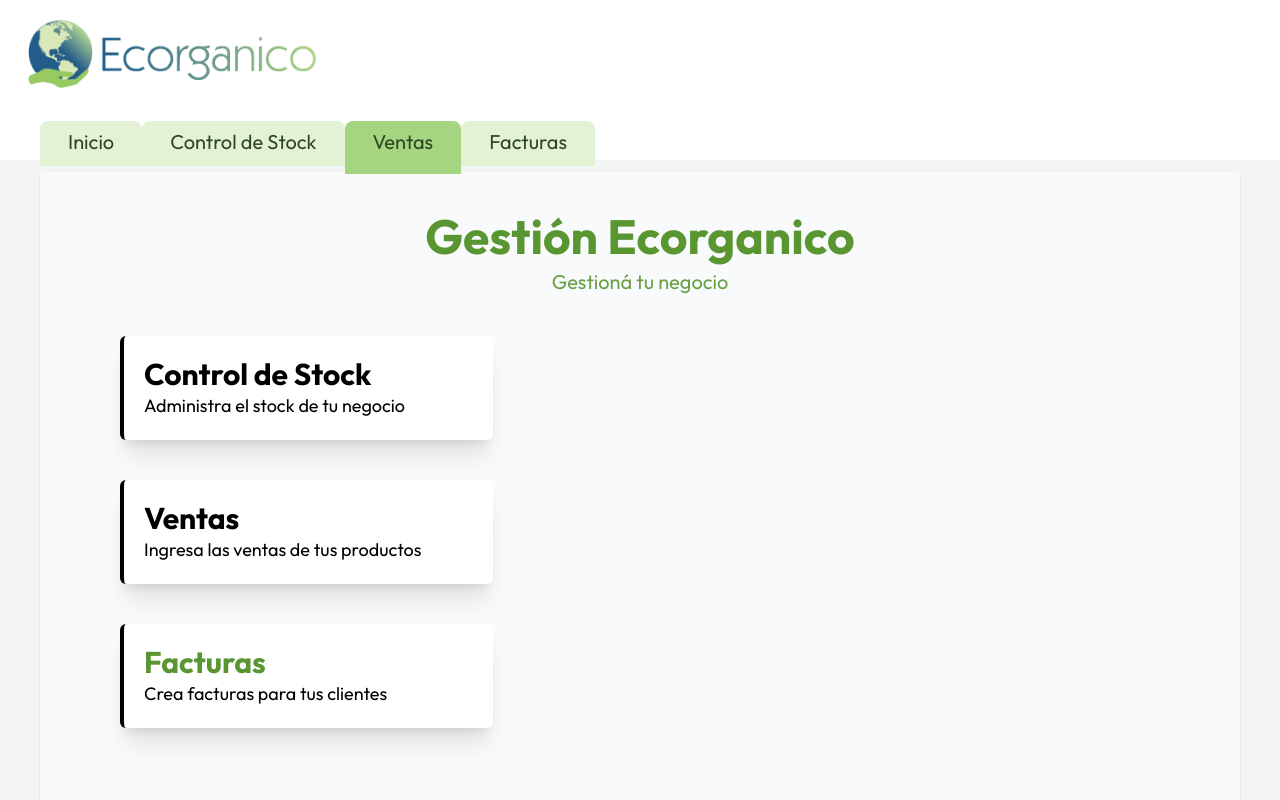
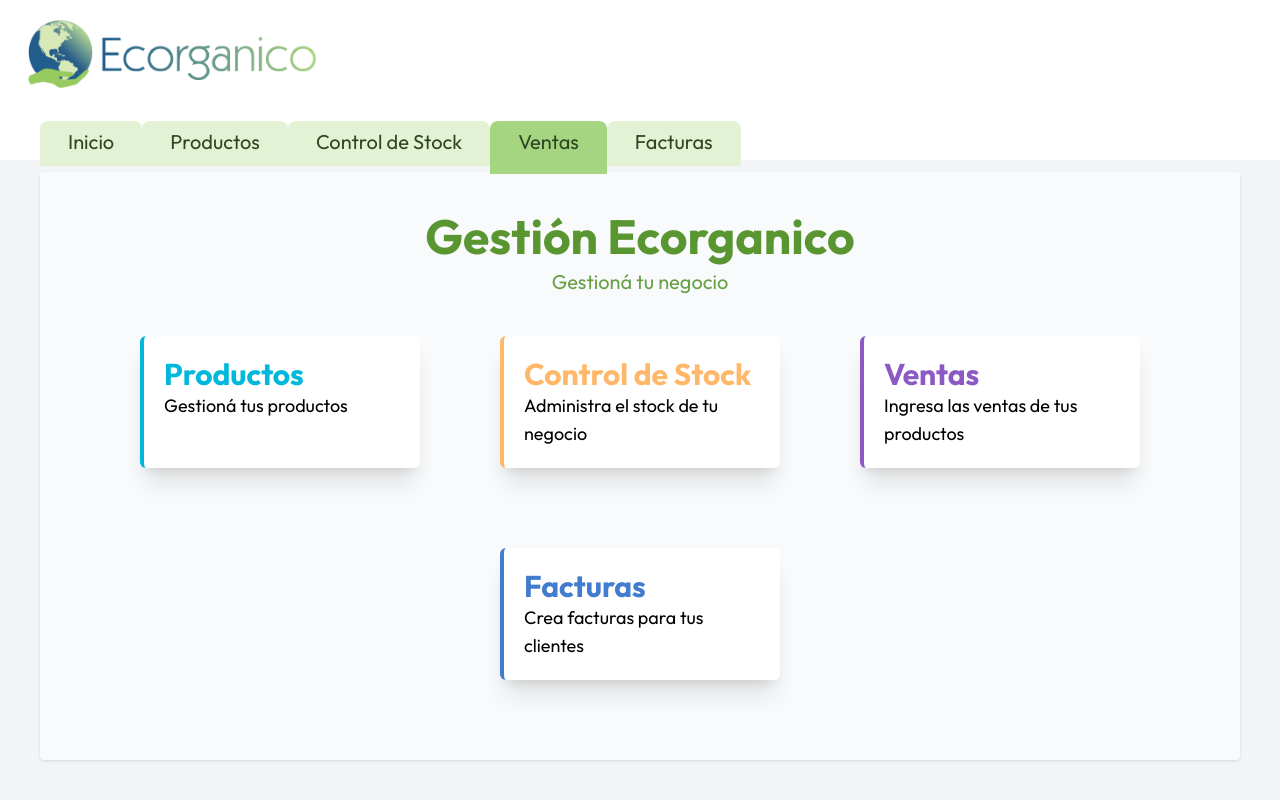
Before and after one commit to Valenmar03/frontend_gestionEco, a React (Vite) app: page /ventas in a window 1280 px wide. Shown: the top 800 px of the page. Built offline with nearby package versions, Linux system fonts and the light colour scheme.

Commit message:
"Termino" el dashboard principal

```diff
--- a/src/data/index.ts
+++ b/src/data/index.ts
@@ -1,20 +1,30 @@
 export const pages = [
+    {
+        title: 'Productos',
+        url: '/products',
+        description: 'Gestioná tus productos',
+        textColor: 'text-cyan-500',
+        borderColor: 'border-cyan-500'
+    },
     {
         title: 'Control de Stock',
         url: '/control-stock',
         description: 'Administra el stock de tu negocio',
-        color: 'sapphire-600'
+        textColor: 'text-orange-300',
+        borderColor: 'border-orange-300'
     },
     {
         title: 'Ventas',
         url: '/ventas',
         description: 'Ingresa las ventas de tus productos',
-        color: 'sapphire-500'
+        textColor: 'text-royal-purple-600',
+        borderColor: 'border-royal-purple-600'
     },
     {
         title: 'Facturas',
         url: '/facturas',
         description: 'Crea facturas para tus clientes',
-        color: 'vida-loca-600'
-    }
+        textColor: 'text-sapphire-600',
+        borderColor: 'border-sapphire-600'
+    },
 ]
--- a/src/index.css
+++ b/src/index.css
@@ -36,4 +36,15 @@
    --color-sapphire-800: #315396;
    --color-sapphire-900: #2d497b;
    --color-sapphire-950: #202e4b;
+   --color-royal-purple-50: #faf7fd;
+   --color-royal-purple-100: #f3edfa;
+   --color-royal-purple-200: #e8def6;
+   --color-royal-purple-300: #d6c3ef;
+   --color-royal-purple-400: #be9de3;
+   --color-royal-purple-500: #a477d5;
+   --color-royal-purple-600: #8d59c4;
+   --color-royal-purple-700: #70419f;
+   --color-royal-purple-800: #653d8c;
+   --color-royal-purple-900: #533271;
+   --color-royal-purple-950: #371a51;
 }
--- a/src/views/DashboardView.tsx
+++ b/src/views/DashboardView.tsx
@@ -2,18 +2,30 @@ import { Link } from "react-router-dom";
 import { pages } from "../data";
 
 export default function DashboardView() {
-  return (
-    <main className="bg-gray-50 mx-10 p-10 shadow rounded">
-      <h1 className="text-center text-5xl font-bold text-vida-loca-600">Gestión Ecorganico</h1>
-      <h2 className="text-center text-xl mt-2 text-vida-loca-600/90">Gestioná tu negocio</h2>
-      {
-        pages.map((page) => (
-          <div key={page.title} className={`p-5 shadow-xl m-10 w-1/3 rounded-md bg-white border-l-4 border-${page.color}`}>
-            <Link to={page.url} className={`text-3xl font-bold text-${page.color} hover:scale-110 duration-150`}>{page.title}</Link>
-            <p className="text-lg">{page.description}</p>
-          </div>
-        ))
-      }
-    </main>
-  )
+   return (
+      <main className="bg-gray-50 mx-10 p-10 shadow rounded">
+         <h1 className="text-center text-5xl font-bold text-vida-loca-600">
+            Gestión Ecorganico
+         </h1>
+         <h2 className="text-center text-xl mt-2 text-vida-loca-600/90">
+            Gestioná tu negocio
+         </h2>
+         <div className="flex flex-wrap justify-center">
+            {pages.map((page) => (
+               <Link
+                  to={page.url}
+                  key={page.title}
+                  className={`p-5 shadow-xl m-10 w-1/4 rounded-md bg-white border-l-4 ${page.borderColor} hover:scale-105 duration-300`}
+               >
+                  <h3
+                     className={`text-3xl font-bold ${page.textColor} duration-150`}
+                  >
+                     {page.title}
+                  </h3>
+                  <p className="text-lg">{page.description}</p>
+               </Link>
+            ))}
+         </div>
+      </main>
+   );
 }
```
